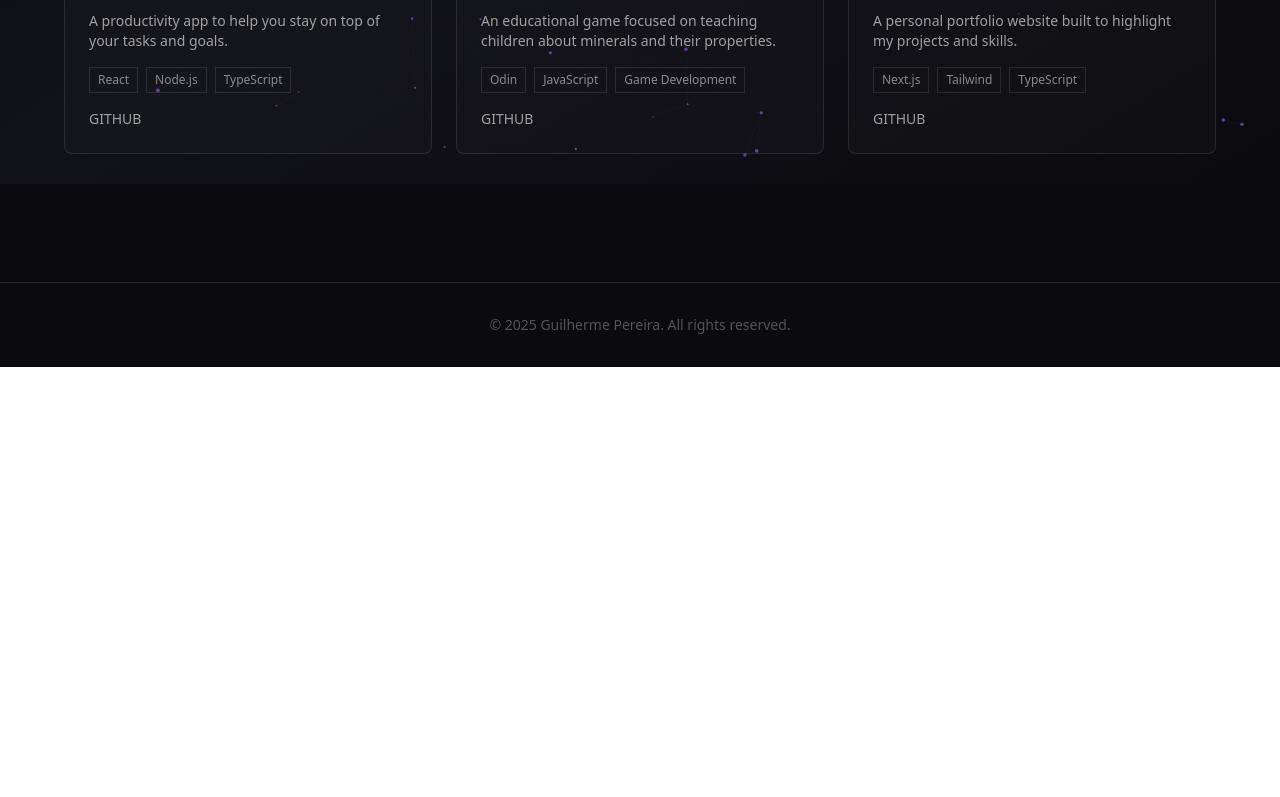
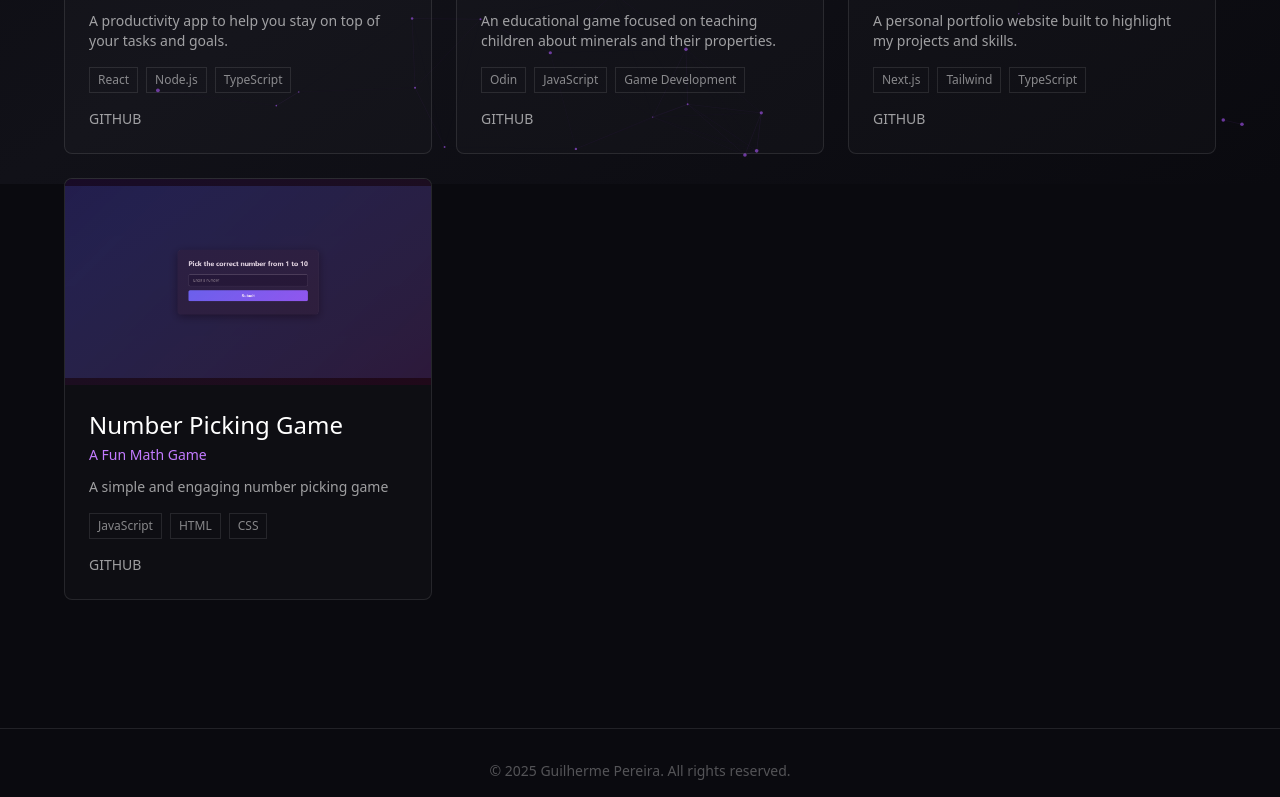
Before and after one commit to guilhermeperas/portfolio, a Next.js app: page /portfolio/projects in a window 1280 px wide. Shown: the part 616-1413 px from the top of the page. Before the commit the page ends 983 px from the top, so only its background shows below. Built offline with nearby package versions, Linux system fonts and the light colour scheme.

Commit message:
new project

```diff
--- a/app/data/projects.ts
+++ b/app/data/projects.ts
@@ -35,4 +35,13 @@ export const projects: Project[] = [
     img: "/portfolio/project_imgs/portfolio.png",
     tags: ["Next.js", "Tailwind", "TypeScript"]
   },
+  {
+    title: "Number Picking Game",
+    subtitle: "A Fun Math Game",
+    desc: "A simple and engaging number picking game ",
+    color: "from-purple-600 to-pink-600",
+    github_link: "https://github.com/guilhermeperas/number_picker",
+    img: "/portfolio/project_imgs/number_picker.png",
+    tags: ["JavaScript", "HTML", "CSS"]
+  },
 ];
```
Also changed, not shown: public/project_imgs/number_picker.png (added).
